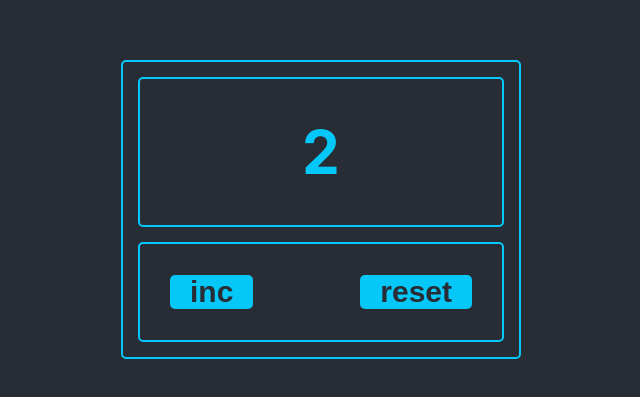
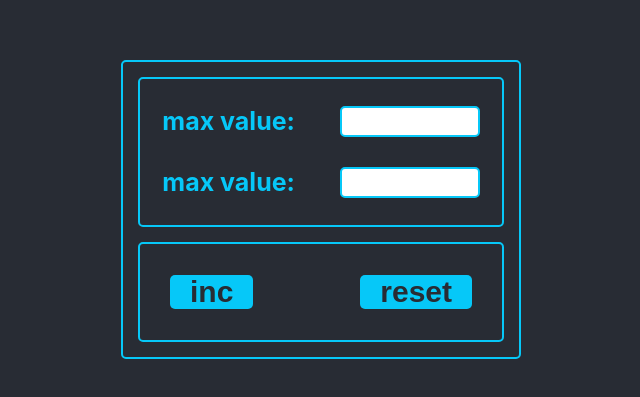
Before and after one commit to Daniyel-Tkachuk/counter, a React (Create React App) app: page / in a window 1280 px wide. Shown: the part 191-588 px from the top of the page, without its empty margins (319-959 px from the left). Built offline with nearby package versions, Linux system fonts and the light colour scheme.

Commit message:
refactor

```diff
--- a/src/App.tsx
+++ b/src/App.tsx
@@ -5,7 +5,7 @@ import {Counter} from "./components/wrapper/Counter";
 function App() {
    return (
       <div className="App">
-         <Counter variant="count"/>
+         <Counter />
       </div>
    );
 }
--- a/src/components/scoreboard/Scoreboard.module.css
+++ b/src/components/scoreboard/Scoreboard.module.css
@@ -14,5 +14,37 @@
     font-size: 60px;
     font-weight: bold;
     color: rgb(6, 200, 248);
-    user-select: none;
 }
+
+/*---------------------Settings---------*/
+
+.settings {
+    display: flex;
+    flex-direction: column;
+    justify-content: center;
+    gap: 30px;
+    height: 100%;
+}
+
+.settings > div {
+    display: flex;
+    justify-content: space-around;
+}
+
+/*--------------Input------------------*/
+.input {
+    width: 140px;
+    font-size: 15px;
+    text-align: center;
+    font-weight: bold;
+    outline: none;
+    padding: 5px;
+    border: 2px solid rgb(6, 200, 248);
+    border-radius: 5px;
+}
+
+.span {
+    font-size: 25px;
+    font-weight: bold;
+    color: rgb(6, 200, 248);
+}
--- a/src/components/scoreboard/Scoreboard.tsx
+++ b/src/components/scoreboard/Scoreboard.tsx
@@ -1,48 +1,40 @@
 import React, {FC} from 'react';
 import s from './Scoreboard.module.css';
 
-type Props = {
-   variant: "count" | "settings"
-}
+type Props = {}
 
 export const Scoreboard: FC<Props> = (props) => {
-   const {variant} = props;
-
-   const JSX = variant === "count"
-      ? <CountScoreboard currentValue={2}/>
-      : <SettingsScoreboard />
+   const {} = props;
 
 
    return (
       <div className={s.scoreboard}>
-         <div className={s.count}>
-            {JSX}
+         {/*<div className={s.count}>*/}
+         {/*   0*/}
+         {/*</div>*/}
+         <div className={s.settings}>
+            <SettingScoreBoard/>
          </div>
       </div>
    );
 };
 
-type PropsCount = {
-   currentValue?: number
+type PropsSettings = {
+
 }
-
-const CountScoreboard: FC<PropsCount> = (props) => {
-   const {currentValue} = props;
+export const SettingScoreBoard: FC<PropsSettings> = (props) => {
+   const {} = props;
 
    return (
-      <span>{currentValue}</span>
+      <>
+         <div>
+            <span className={s.span}>max value:</span>
+            <input type="number" className={s.input}/>
+         </div>
+         <div>
+            <span className={s.span}>max value:</span>
+            <input type="number" className={s.input}/>
+         </div>
+      </>
    )
 }
-
-type PropsSettings = {
-   minValue?: number
-   maxValue?: number
-}
-
-const SettingsScoreboard: FC<PropsSettings> = (props) => {
-   const {minValue, maxValue} = props;
-
-   return (
-     <div></div>
-   );
-}
--- a/src/components/wrapper/Counter.tsx
+++ b/src/components/wrapper/Counter.tsx
@@ -4,15 +4,15 @@ import {Scoreboard} from "../scoreboard/Scoreboard";
 import {Button} from "../button/Button";
 
 type Props = {
-   variant: "count" | "settings"
+
 }
 
 export const Counter: FC<Props> = (props) => {
-   const {variant} = props;
+   const {} = props;
 
    return (
       <div className={s.counter}>
-            <Scoreboard variant={variant}/>
+            <Scoreboard />
             <div className={s.btnWrapper}>
                <Button title="inc" callback={() => {}}/>
                <Button title="reset" callback={() => {}}/>
```
